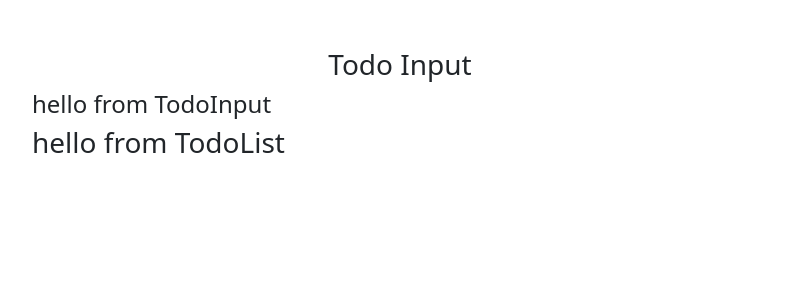
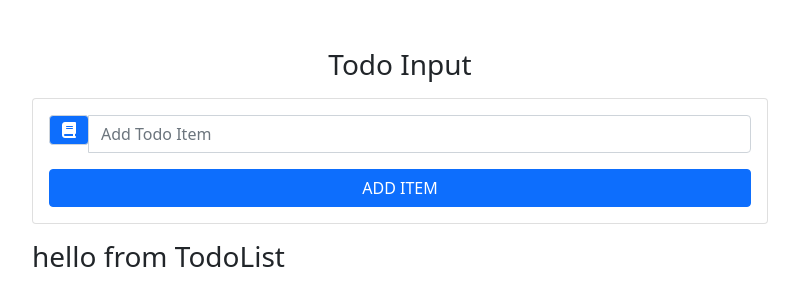
Before and after one commit to Milad64sh/Todo-list, a React (Create React App) app: page / in a window 1280 px wide. Shown: the top 306 px of the page, without its empty margins (240-1039 px from the left). Built offline with nearby package versions, Linux system fonts and the light colour scheme.

Commit message:
third commit

```diff
--- a/public/index.html
+++ b/public/index.html
@@ -25,6 +25,11 @@
       Learn how to configure a non-root public URL by running `npm run build`.
     -->
     <title>Todo List</title>
+    <!-- font Awesome -->
+    <script
+      src="https://kit.fontawesome.com/e8a1fdaed4.js"
+      crossorigin="anonymous"
+    ></script>
   </head>
   <body>
     <noscript>You need to enable JavaScript to run this app.</noscript>
--- a/src/components/TodoInput.js
+++ b/src/components/TodoInput.js
@@ -2,9 +2,33 @@
 
 export default class TodoInput extends Component {
   render() {
+    const { item, handleChange, handleSubmit, editItem } = this.props;
     return (
-      <div>
-        <h4>hello from TodoInput</h4>
+      <div className='card card-body my-3'>
+        <form onSubmit={handleSubmit}>
+          <div className='input-group'>
+            <div className='input-group-prepend'>
+              <div className='input-group-text bg-primary text-white'>
+                <i className='fas fa-book '></i>
+              </div>
+            </div>
+            <input
+              type='text'
+              className='form-control text-capitalize'
+              placeholder='add todo item'
+              value={item}
+              onChange={handleChange}
+            />
+          </div>
+          <div className='d-grid'>
+            <button
+              type='submit'
+              className='btn btn-primary mt-3 text-uppercase'
+            >
+              add item
+            </button>
+          </div>
+        </form>
       </div>
     );
   }
```
